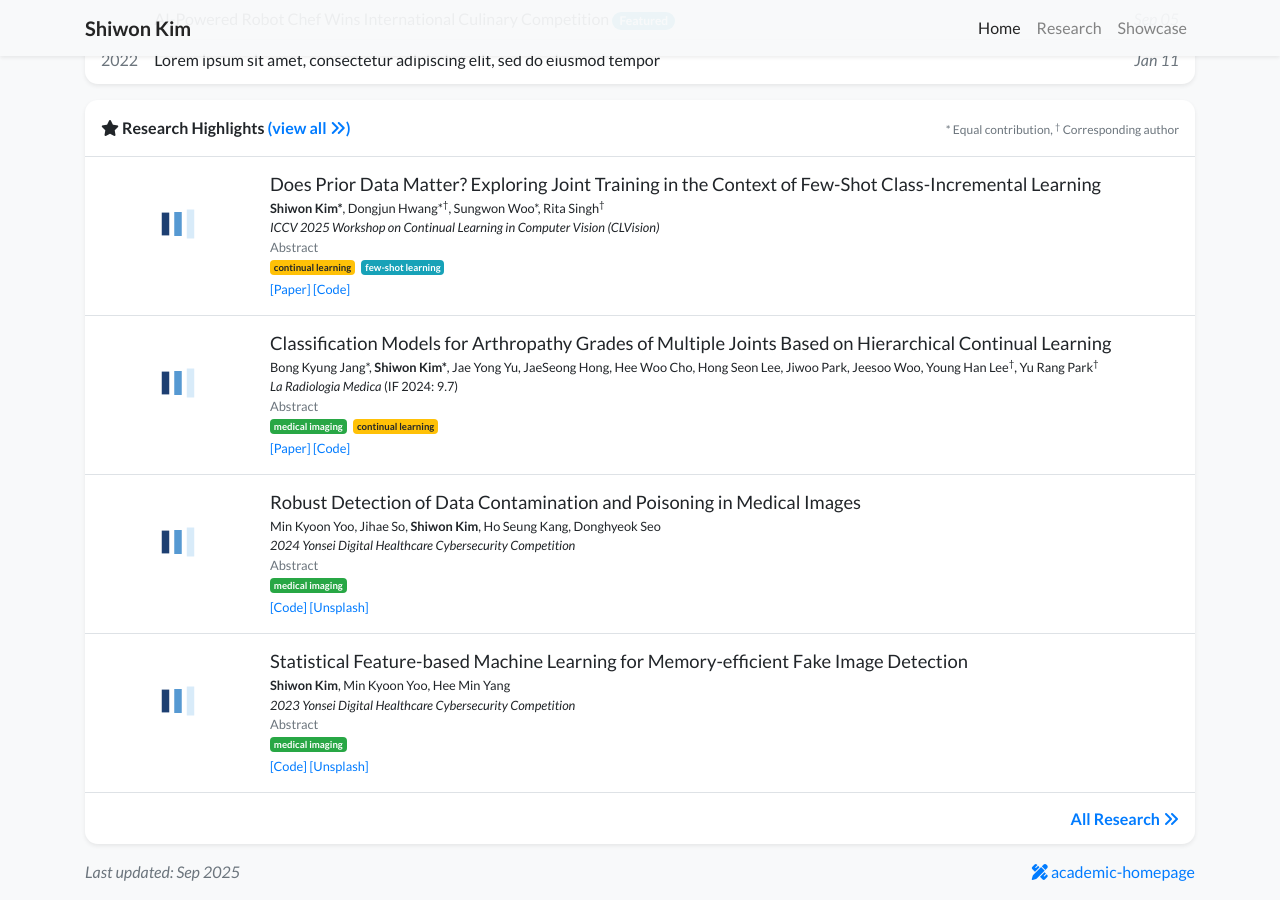
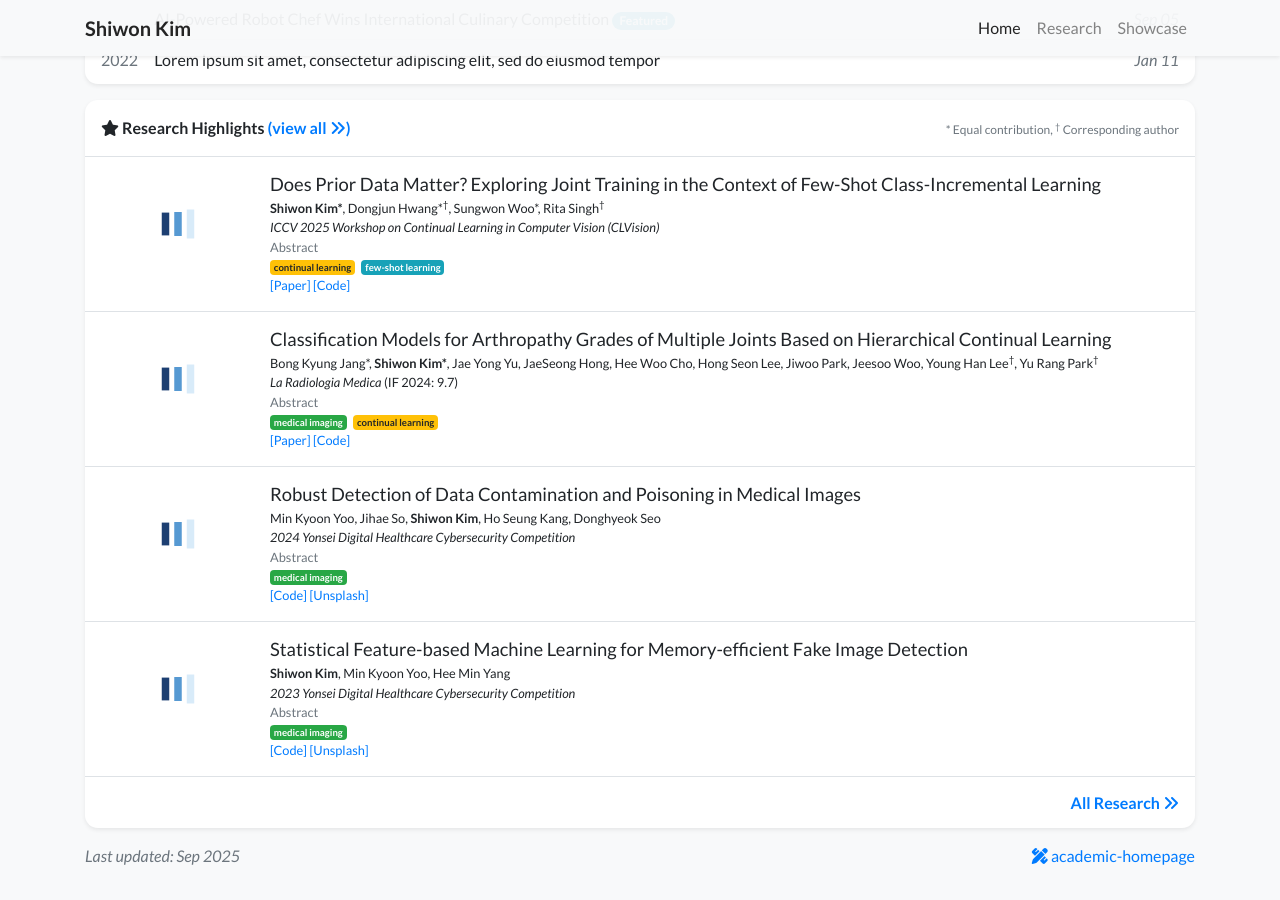
Before and after one commit to shiwonkim/shiwonkim.github.io, a Jekyll site: the page built from index.html, in a window 1280 px wide and 900 px high, scrolled down 799 px. Built offline with Jekyll 4.4.1, drawn with Linux system fonts in a browser that asks for light colours; nearby versions of some CDN libraries; a style sheet for code colours, icons or effects is not loaded.

Commit message:
edit profile

```diff
--- a/_includes/widgets/publication_item.html
+++ b/_includes/widgets/publication_item.html
@@ -15,7 +15,7 @@
             <p class="mt-0 mb-0 small text-muted">{{ item.abstract }}</p>
             <!-- TAG BADGES -->
             {% if item.tags %}
-            <p class="mt-0 mb-1 small">
+            <p class="mt-0 mb-0 small">
                 {% for tag in item.tags %}
                     {% assign color = "secondary" %}
                     {% if tag == "medical imaging" %}
```
